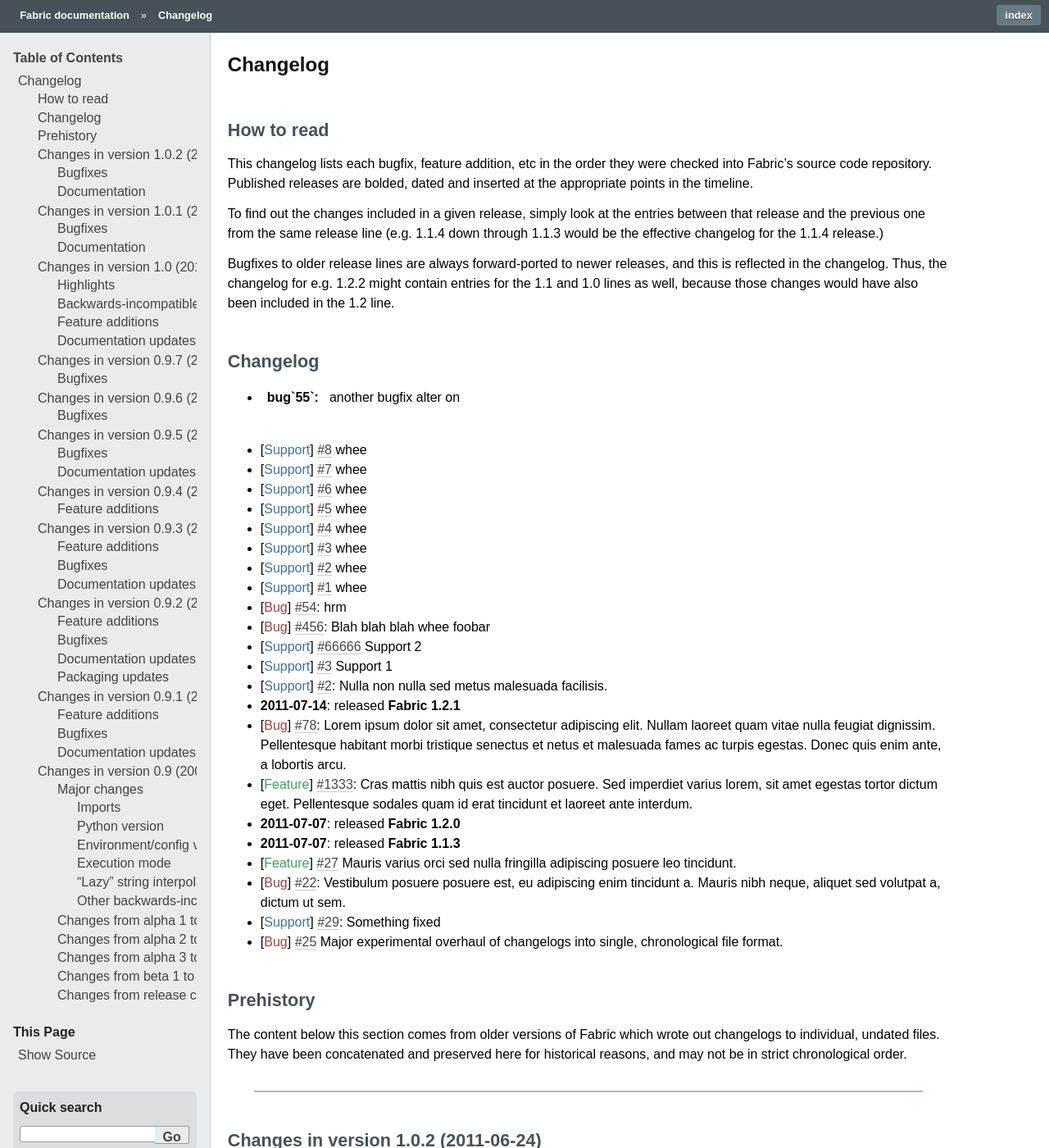
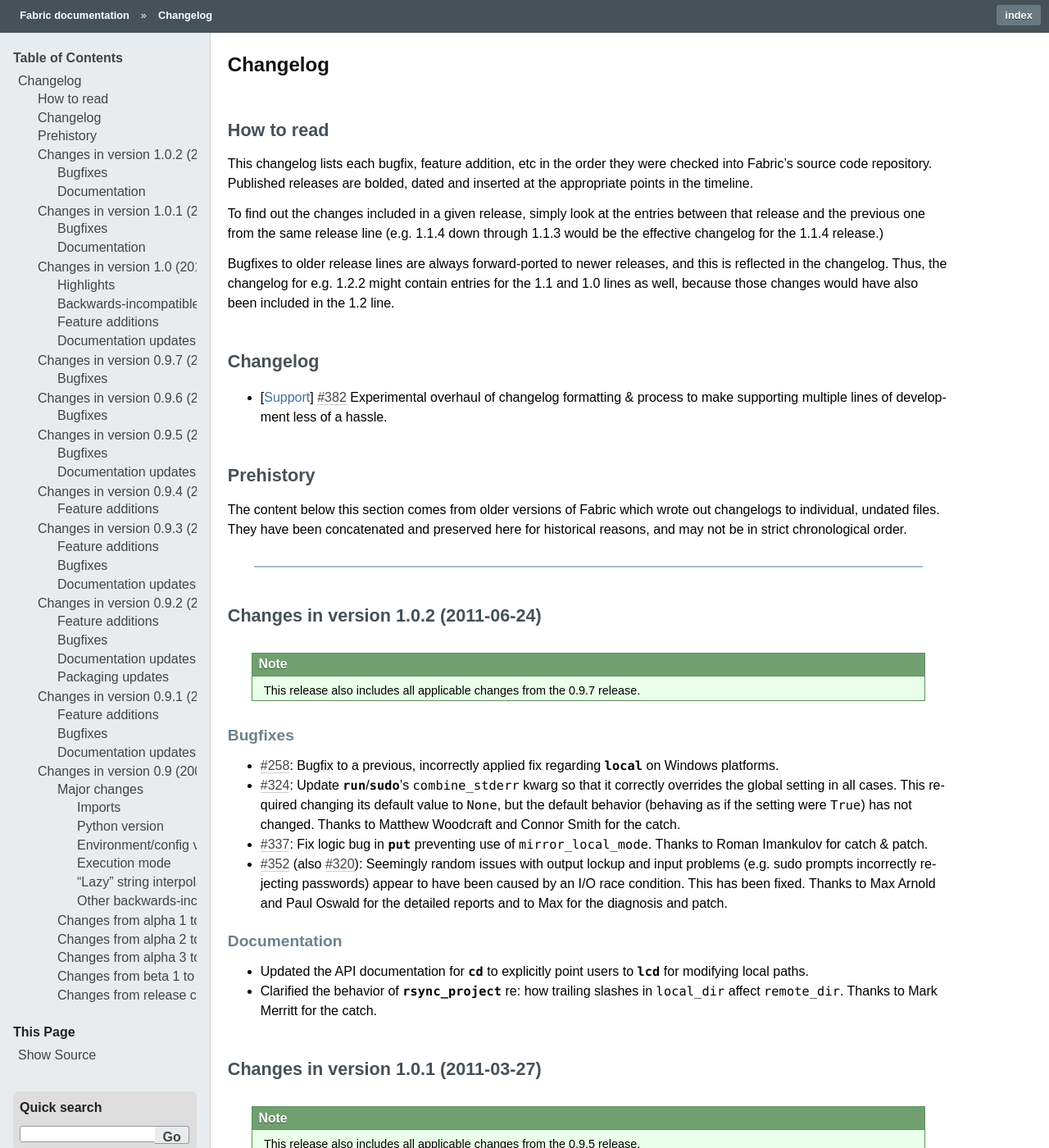
Before and after one commit to fabric/fabric, a Sphinx documentation site: the page built from docs/changelog.rst, in a window 1280 px wide and 1400 px high. Shown: the whole window at 82% size. Built offline with Sphinx 7.4.7, drawn with Linux system fonts in a browser that asks for light colours; pages that are not in the unit, such as notebooks, are missing from menus; the version number could not be read and is left out.

Commit message:
Changelog entry re #382

```diff
--- a/docs/changelog.rst
+++ b/docs/changelog.rst
@@ -25,37 +25,7 @@
 Changelog
 =========
 
-* :bug`55`: another bugfix alter on
-* :support:`8` whee
-* :support:`7` whee
-* :support:`6` whee
-* :support:`5` whee
-* :support:`4` whee
-* :support:`3` whee
-* :support:`2` whee
-* :support:`1` whee
-* :bug:`54`: hrm
-* :bug:`456`: Blah blah blah whee foobar
-* :support:`66666` Support 2
-* :support:`3` Support 1
-* :support:`2`: Nulla non nulla sed metus malesuada facilisis.
-* **2011-07-14**: released **Fabric 1.2.1**
-* :bug:`78`: Lorem ipsum dolor sit amet, consectetur adipiscing elit.
-  Nullam laoreet quam vitae nulla feugiat dignissim. Pellentesque habitant
-  morbi tristique senectus et netus et malesuada fames ac turpis egestas. Donec
-  quis enim ante, a lobortis arcu.
-* :feature:`1333`: Cras mattis nibh quis est auctor posuere. Sed
-  imperdiet varius lorem, sit amet egestas tortor dictum eget. Pellentesque
-  sodales quam id erat tincidunt et laoreet ante interdum.
-* **2011-07-07**: released **Fabric 1.2.0**
-* **2011-07-07**: released **Fabric 1.1.3**
-* :feature:`27` Mauris varius orci sed nulla fringilla adipiscing posuere leo
-  tincidunt.
-* :bug:`22`: Vestibulum posuere posuere est, eu adipiscing enim
-  tincidunt a. Mauris nibh neque, aliquet sed volutpat a, dictum ut sem.
-* :support:`29`: Something fixed
-* :bug:`25` Major experimental overhaul of changelogs into single,
-  chronological file format.
+* :support:`382` Experimental overhaul of changelog formatting & process to make supporting multiple lines of development less of a hassle.
 
 
 Prehistory
```
